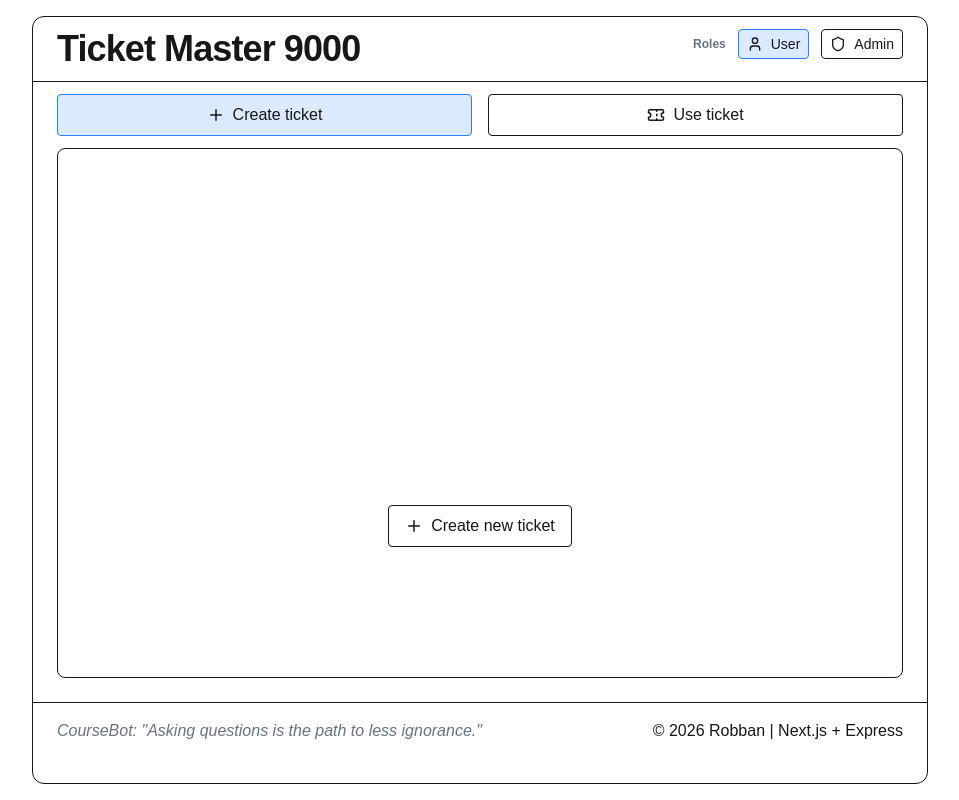
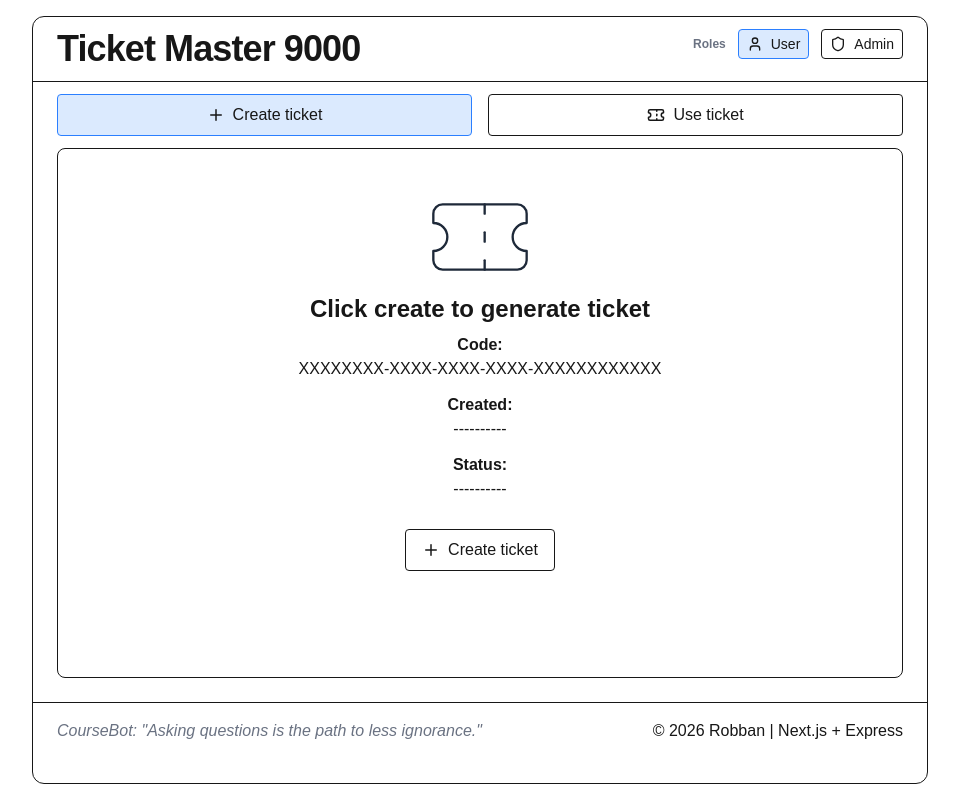
Before and after one commit to Komapojken/ticket-master-9000, a Next.js app in the folder frontend-tm9k/: page / in a window 1280 px wide. Shown: the whole page, without its empty margins (160-1119 px from the left). Built offline with nearby package versions, Linux system fonts and the light colour scheme; no server answers.

Commit message:
Refactor: Refactor of createTicketView to mirror both use and delete. No changes to backend.

```diff
--- a/frontend-tm9k/app/components/CreateTicketView.tsx
+++ b/frontend-tm9k/app/components/CreateTicketView.tsx
@@ -9,49 +9,91 @@ import { formatDate } from "@/utils/formatDate";
 
 export default function CreateTicketView() {
     const [ticket, setTicket] = useState<Tickets | null>(null);
+    const [error, setError] = useState("");
 
+    const status = ticket ? getTicketStatus(ticket) : null;
+    const hasTicket = ticket !== null;
     const normalButton = "flex-1 flex items-center justify-center gap-2 border rounded px-4 py-2 hover:bg-gray-100";
 
     async function handleCreateTicket() {
-        const newTicket = await createTicket();
+        try {
+            const createdTicket = await createTicket();
 
-        setTicket(newTicket);
+            setTicket(createdTicket);
+            setError("");
+        } catch (err) {
+            if (err instanceof Error) {
+                setError(err.message);
+            }
+        }
     }
 
     return (
         <>
             <div className="flex flex-col items-center justify-center h-full gap-6">
                 <div className="min-h-[300px] flex flex-col items-center justify-center">
-                    {ticket && (
-                        <>
                     <div>
                         <Ticket className="w-28 h-28 text-gray-800" strokeWidth={0.5} />
                     </div>
 
                     <div className="text-center space-y-1">
                         <h2 className="text-2xl font-semibold">
-                                    New ticket created!
+                            {hasTicket
+                                ? "✓ Ticket created successfully"
+                                : "Click create to generate ticket"}
                         </h2>
 
+                        <div className="h-14 flex items-center justify-center">
+                            {hasTicket
+                                ?
                                     <p>
                                         <span className="font-semibold">Code:</span><br />
+                                        <span className="font-mono w-80">
                                             {ticket.id}
+                                        </span>
                                     </p>
+                                :
+                                    <p>
+                                        <span className="font-semibold">Code:</span><br />
+                                        <span>XXXXXXXX-XXXX-XXXX-XXXX-XXXXXXXXXXXX</span>
+                                    </p>
+                            }
+                        </div>
 
+                        <div className="h-14 flex items-center justify-center">
+                            {hasTicket
+                                ?
                                     <p>
                                         <span className="font-semibold">Created:</span><br />
                                         {formatDate(ticket.createdAt)}
                                     </p>
+                                :
+                                    <p>
+                                        <span className="font-semibold">Created:</span><br />
+                                        <span>----------</span>
+                                    </p>
+                            }
+                        </div>
 
+                        <div className="h-14 flex items-center justify-center">
+                            {hasTicket
+                                ?
                                     <p>
                                         <span className="font-semibold">Status:</span><br />
-                                    <span className={`rounded-full px-3 py-1 ${getTicketStatus(ticket).className}`}>
-                                        {getTicketStatus(ticket).text}
+                                        <span className={`rounded-full px-3 py-1 ${status?.className}`}>
+                                            {status?.text}
                                         </span>
                                     </p>
+                                :
+                                    <p>
+                                        <span className="font-semibold">Status:</span><br />
+                                        <span className={`rounded-full px-3 py-1`}>
+                                            <span>----------</span>
+                                        </span>
+                                    </p>
+                            }
                         </div>
-                        </>
-                    )}
+                    </div>
                 </div>
 
                 <button
@@ -59,8 +101,14 @@ export default function CreateTicketView() {
                     onClick={handleCreateTicket}
                 >
                     <Plus size={18} />
-                    Create new ticket
+                    Create ticket
                 </button>
+
+                {error && (
+                    <div className="rounded border border-red-300 bg-red-50 px-4 py-2 text-red-700">
+                        {error}
+                    </div>
+                )}
             </div>
         </>
     )
--- a/frontend-tm9k/app/components/UseTicketView.tsx
+++ b/frontend-tm9k/app/components/UseTicketView.tsx
@@ -106,7 +106,7 @@ export default function UseTicketView() {
                     onClick={handleUseTicket}
                 >
                     <Ticket size={18} />
-                    Delete ticket
+                    Use ticket
                 </button>
 
                 {error && (
```
Also changed, not shown: 2 other files (tests, documents, lock files or other folders). Lines whose indentation alone changed are shown as unchanged.
